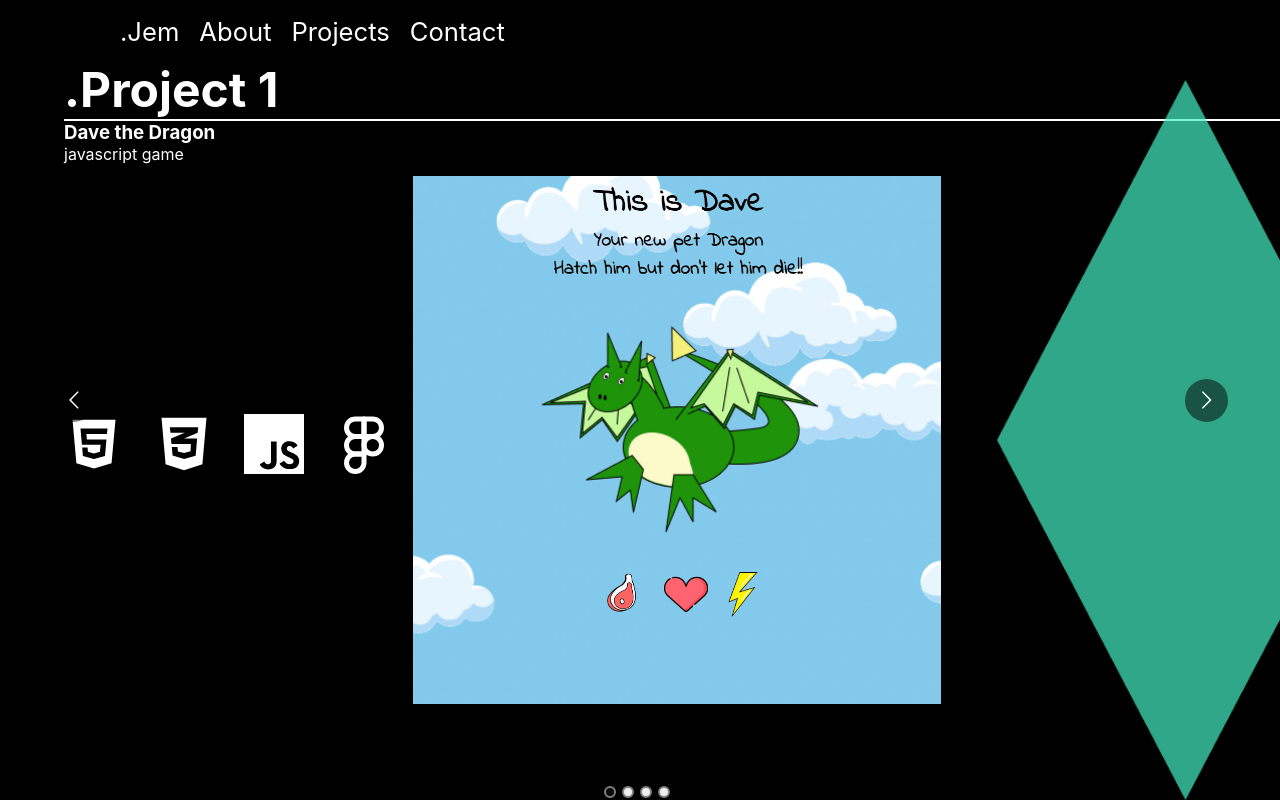
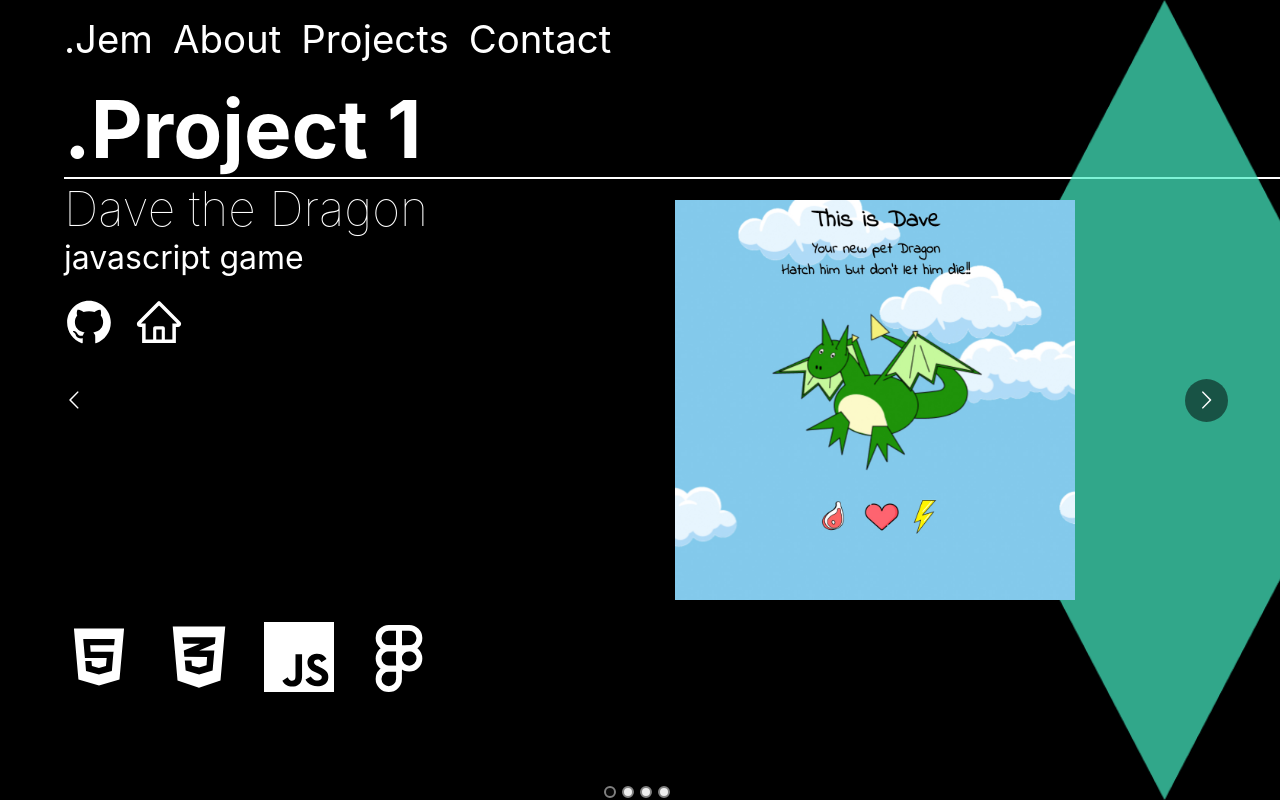
Before and after one commit to Jemzzz16/Jem-Portfolio, a React (Create React App) app: page /#/projects in a window 1280 px wide. Built offline with nearby package versions, Linux system fonts and the light colour scheme.

Commit message:
media quries sorting

```diff
--- a/src/App.module.scss
+++ b/src/App.module.scss
@@ -36,3 +36,11 @@ p {
   margin-inline-start: 0;
   margin-inline-end: 0;
 }
+h1 {
+  display: block;
+  margin-block-start: 0;
+  margin-block-end: 0;
+  margin-inline-start: 0px;
+  margin-inline-end: 0px;
+  font-weight: normal;
+}
--- a/src/Components/Contact/Contact.jsx
+++ b/src/Components/Contact/Contact.jsx
@@ -6,13 +6,12 @@ import pinkdimond from '../../images/pinkdimondmobileabout.png'
 
 const Contact = () => {
   return (
-    <>
     <div className={styles.socials}>
+      <img className={styles.phone} src={phonepic} alt='#'></img>
+      <img className={styles.pinkdimond} src={pinkdimond} alt='#'></img>
+        <div className={styles.header}>
           <h1>.Contact</h1>
           <p>jemmaholmes16@gmail.com</p>
-        <img className={styles.pinkdimond} src={pinkdimond} alt='#'></img>
-        <img className={styles.phone} src={phonepic} alt='#'></img>
-
           <a href="https://www.linkedin.com/in/jemma--holmes/">
             <AiFillLinkedin />
           </a>
@@ -28,9 +27,8 @@ const Contact = () => {
           <a href="https://twitter.com/webdev_jem">
             <AiFillTwitterCircle />
           </a>
-
       </div>
-    </>
+    </div>
   );
 };
 
--- a/src/Components/Contact/Contact.module.scss
+++ b/src/Components/Contact/Contact.module.scss
@@ -1,34 +1,13 @@
 .socials {
   display: flex;
   flex-direction: column;
-  justify-content: space-between 20px;
-  font-size: 1.2rem;
+  padding-top: 40px;
   height: 100vh;
   width: 100vw;
-  position: absolute;
-  p{
-    padding-left: 20px;
-    z-index: 1;
-  }
+  overflow: hidden;
   h1 {
-    padding-top: 60px;
-    padding-left: 20px;
     border-bottom: solid 2px white;
-    z-index: 1;
-  }
-}
-
-
-a {
-  height: 100%;
-  width: auto;
-  z-index: 1;
-  svg {
-    padding-left: 30px;
-    height: 50%;
-    width: auto;
-    z-index: 1;
-  }
+    width: 100vw;
   }
   .pinkdimond {
     position: absolute;
@@ -38,19 +17,65 @@ a {
     bottom: 0;
     z-index: 1;
   }
-@media screen and (min-width: 668px) {
   .phone {
-    position: absolute;
-    height: 600px;
-    width: 800px;
-    right: 20%;
-    top: 10%;
-    z-index: 0;
+    height: 10px;
+    width: auto;
+    z-index: -100;
+  }
+  .header {
+    display: flex;
+    flex-direction: column;
+    height: 450px;
+    margin-left: 5%;
+    svg {
+      padding: 30px 0px 30px 0;
+      height: 50px;
+      width: auto;
+    }
   }
 }
 
-@media screen and (msx-width: 668px) {
-  .phone {
-    z-index: -10;
+@media screen and (min-width: 750px) {
+  .socials{
+    .header {
+      display: flex;
+      flex-direction: column;
+      height: 800px;
+      width: 220px;
+      margin-left: 5%;
+      font-size: 2rem;
+      svg {
+        padding: 20px 0px 20px 0;
+        height: 90px;
+        width: auto;
+        z-index: 1;
       }
     }
+  }
+}
+@media screen and (min-width: 1200px) {
+  .socials {
+    .phone {
+      position: absolute;
+      height: 50%;
+      width: auto;
+      top: 40%;
+      right: 400px;
+      z-index: 1;
+    }
+    .header {
+      display: flex;
+      flex-direction: column;
+      height: 800px;
+      width: 220px;
+      margin-left: 5%;
+      padding-top: 40px;
+      svg {
+        padding: 20px 0px 20px 0;
+        height: 50px;
+        width: auto;
+        z-index: 1;
+      }
+    }
+  }
+}
--- a/src/Components/Home/Home.module.scss
+++ b/src/Components/Home/Home.module.scss
@@ -6,8 +6,8 @@
   .title {
     position: absolute;
     top: 70%;
-    left: 3%;
-    font-size: 3rem;
+    left: 5%;
+    font-size: 4rem;
     z-index: 2;
     .developer {
       text-indent: 15%;
@@ -33,7 +33,7 @@
 @media screen and (min-width: 668px) {
   .heading {
     .title {
-      font-size: 6rem;
+      font-size: 8rem;
     }
   }
   .laptop {
--- a/src/Components/Navbar/Navbar.module.scss
+++ b/src/Components/Navbar/Navbar.module.scss
@@ -1,10 +1,28 @@
+// .navbar {
+//   position: absolute;
+//   align-items: flex-start;
+//   top: 2%;
+//   height: 5%;
+//   width: 70%;
+//   z-index: 11;font-size: 1.6rem;
+//   overflow: hidden;
+//   a {
+//     margin-right: 20px;
+//     text-decoration: none;
+//   }
+//   li {
+//     text-decoration: none;
+//   }
+// }
+@media screen and (min-width: 280px) {
   .navbar {
     position: absolute;
     align-items: flex-start;
     top: 2%;
     height: 5%;
-  width: 70%;
-  z-index: 11;font-size: 1.6rem;
+    width: 80%;
+    margin-left: 5%;
+    z-index: 11;font-size: 1.1rem;
     a {
       margin-right: 20px;
       text-decoration: none;
@@ -13,8 +31,44 @@
       text-decoration: none;
     }
   }
-@media screen and (min-width: 668px) {
+}
+
+@media screen and (min-width: 768px) {
   .navbar {
-      margin-left: 120px;
+    position: absolute;
+    align-items: flex-start;
+    top: 2%;
+    height: 5%;
+    width: 60%;
+    // border: solid 2px fuchsia;
+    z-index: 11;font-size: 1.8rem;
+    margin-left: 5%;
+    a {
+      margin-right: 20px;
+      text-decoration: none;
+    }
+    li {
+      text-decoration: none;
     }
   }
+}
+@media screen and (min-width: 1200px) {
+  .navbar {
+    position: absolute;
+    align-items: flex-start;
+    top: 2%;
+    height: 5%;
+    width: 60%;
+    // border: solid 2px fuchsia;
+    z-index: 11;
+    font-size: 2.4rem;
+    margin-left: 5%;
+    a {
+      margin-right: 20px;
+      text-decoration: none;
+    }
+    li {
+      text-decoration: none;
+    }
+  }
+}
--- a/src/Components/Projects/Projects.jsx
+++ b/src/Components/Projects/Projects.jsx
@@ -5,11 +5,17 @@ import { Link } from "react-router-dom";
 import Carousel from "react-multi-carousel";
 import "react-multi-carousel/lib/styles.css";
 import projects from "../../Data/Projectdata";
+import { AiOutlineGithub, AiOutlineHome } from 'react-icons/ai';
 
 const Projects = () => {
   const responsive = {
+    desktopXlarge: {
+      breakpoint: { max: 2700, min: 1800 },
+      items: 1,
+      slidesToSlide: 1, // optional, default to 1.
+    },
     desktoplarge: {
-      breakpoint: { max: 1800, min: 769 },
+      breakpoint: { max: 1800, min: 1600 },
       items: 1,
       slidesToSlide: 1, // optional, default to 1.
     },
@@ -44,19 +50,21 @@ const Projects = () => {
         keyBoardControl={true}
         customTransition="all .5"
         transitionDuration={500}
-        containerClass="card"
-        removeArrowOnDeviceType={["tablet", "mobile"]}>
+        containerClass="card">
+        {/* // removeArrowOnDeviceType={["mobile"]}> */}
 
         {projects.map(projects => (
           <div className={styles.card} key={projects.id}>
             <h1 className={styles.projectnumber}>{projects.id}</h1>
-            <h3>{projects.title}</h3>
+            <h6>{projects.title}</h6>
             <img className={styles.proImg} src={projects.img} alt='#'></img>
             <img className={styles.proOverlay} src={projects.overlay} alt='#'></img>
             <p>{projects.description}</p>
-            <p>{projects.githubURL}</p>
-            <p>{projects.hostURL}</p>
             <p className={styles.tools}>{projects.tools}</p>
+            <div className={styles.links}>
+              <a href={projects.githubURL}><AiOutlineGithub /></a>
+              <a href={projects.hostURL}><AiOutlineHome /></a>
+            </div>
           </div>
         ))}
       </Carousel>
--- a/src/Components/Projects/Projects.module.scss
+++ b/src/Components/Projects/Projects.module.scss
@@ -11,7 +11,16 @@
 }
 
 // small screen
-@media screen and (max-width: 668px) {
+@media screen and (max-width: 390px) {
+  .card {
+    h6 {
+      font-weight: lighter;
+      font-size: 2rem;
+    }
+    p {
+      font-size: 1.6rem;
+    }
+  }
   .projectnumber {
     margin-top: 60px;
     font-size: 2.5rem;
@@ -22,54 +31,76 @@
     right: 50px;
     height: 35%;
     width: auto;
-    top: 25%;
+    top: 36%;
     z-index: 2;
   }
   .proOverlay {
     position: absolute;
-    height: 78%;
+    height: 100%;
     width: auto;
-    right: -70px;
-    top: 15%;
+    right: -120px;
+    top: 0;
     z-index: 1;
   }
   .tools {
-    margin-top: 500px;
+    position: absolute;
+    bottom: 0;
+    margin-bottom: 60px;
     svg{
       justify-content: space-between 40px;
-      height: 30px;
+      height: 50px;
       width: auto;
       margin-right: 10px;
     }
   }
-
+  .links {
+    svg {
+      height: 30px;
+      width: auto;
+      margin-top: 10px;
+      padding: 0;
+      padding-right: 20px;
+    }
+  }
 }
 
 // large screen
-@media screen and (min-width: 668px) {
+@media screen and (min-width: 750px) {
+  .card {
+
+    h6 {
+      font-weight: lighter;
+      font-size: 3rem;
+    }
+    p {
+      font-size: 1.8rem;
+    }
+  }
   .projectnumber {
-    margin-top: 60px;
-    font-size: 3rem;
+    margin-top: 90px;
+    font-size: 4rem;
     font-weight: bolder;
   }
   .proImg {
     position: absolute;
-    right: 28%;
-    height: 60%;
+    right: 15%;
+    height: 40%;
     width: auto;
-    top: 25%;
+    top: 32%;
     z-index: 2;
   }
   .proOverlay {
     position: absolute;
-    height: 90%;
+    height: 100%;
     width: auto;
-    right: -30px;
-    top: 10%;
+    right: -100px;
+    top: 0;
     z-index: 1;
   }
   .tools {
-    margin-top: 250px;
+    position: absolute;
+    bottom: 0;
+    margin-bottom: 100px;
     svg{
       justify-content: space-between 50px;
       height: 60px;
@@ -77,27 +108,67 @@
       margin-right: 30px;
     }
   }
+  .links {
+    svg {
+      height: 60px;
+      width: auto;
+      margin-top: 20px;
+      padding: 0;
+      padding-right: 20px;
+    }
+  }
+}
 
-}
 // extra large screen
-@media screen and (min-width: 900px) {
+@media screen and (min-width: 1200px) {
   .card {
-    overflow: hidden;
+    h6 {
+      font-weight: lighter;
+      font-size: 3rem;
+    }
+    p {
+      font-size: 2rem;
+    }
+  }
+  .projectnumber {
+    margin-top: 80px;
+    font-size: 5rem;
+    font-weight: bolder;
   }
   .proImg {
     position: absolute;
-    right: 30%;
-    height: 66%;
+    right: 20%;
+    height: 50%;
     width: auto;
-    top: 22%;
+    top: 25%;
     z-index: 2;
   }
   .proOverlay {
     position: absolute;
-    height: 90%;
+    height: 100%;
     width: auto;
     right: -30px;
-    top: 10%;
+    top: 0;
     z-index: 1;
   }
+  .tools {
+    position: absolute;
+    bottom: 0;
+    margin-bottom: 100px;
+    svg{
+      justify-content: space-between 50px;
+      height: 70px;
+      width: auto;
+      margin-right: 30px;
+    }
+  }
+  .links {
+    svg {
+      height: 50px;
+      width: auto;
+      margin-top: 20px;
+      padding: 0;
+      padding-right: 20px;
+    }
+  }
 }
--- a/src/Data/Projectdata.js
+++ b/src/Data/Projectdata.js
@@ -6,7 +6,8 @@ import PPD from '../images/PPD.png';
 import GPD from '../images/GPD.png';
 import OPD from '../images/OPD.png';
 import {
-  AiFillHtml5
+  AiFillHtml5,
+  AiOutlineGithub
  } from 'react-icons/ai';
  import {
   FaCss3Alt,
@@ -31,8 +32,8 @@ const projects = [
     title: "Dave the Dragon",
 
     description: "javascript game",
-    githubURL: "",
-    hostURL: "",
+    githubURL: "https://github.com/Jemzzz16/Javascript-Game",
+    hostURL: "https://jemzzz16.github.io/Javascript-Game/",
       tools: [
       <AiFillHtml5 />,
       <FaCss3Alt />,
```
Also changed, not shown: 1 other file (tests, documents, lock files or other folders). Lines whose indentation alone changed are shown as unchanged.
